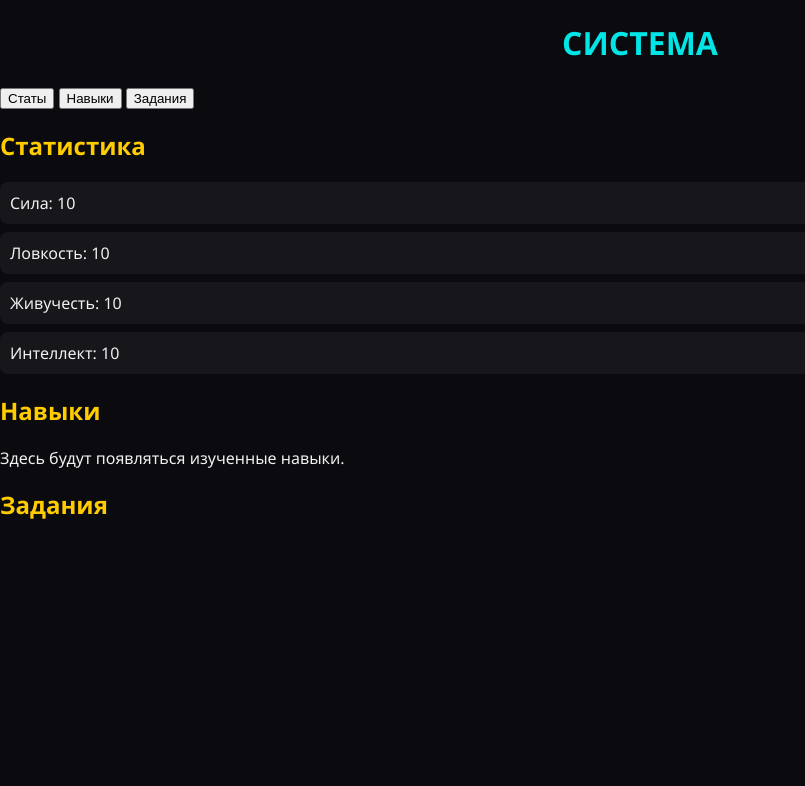
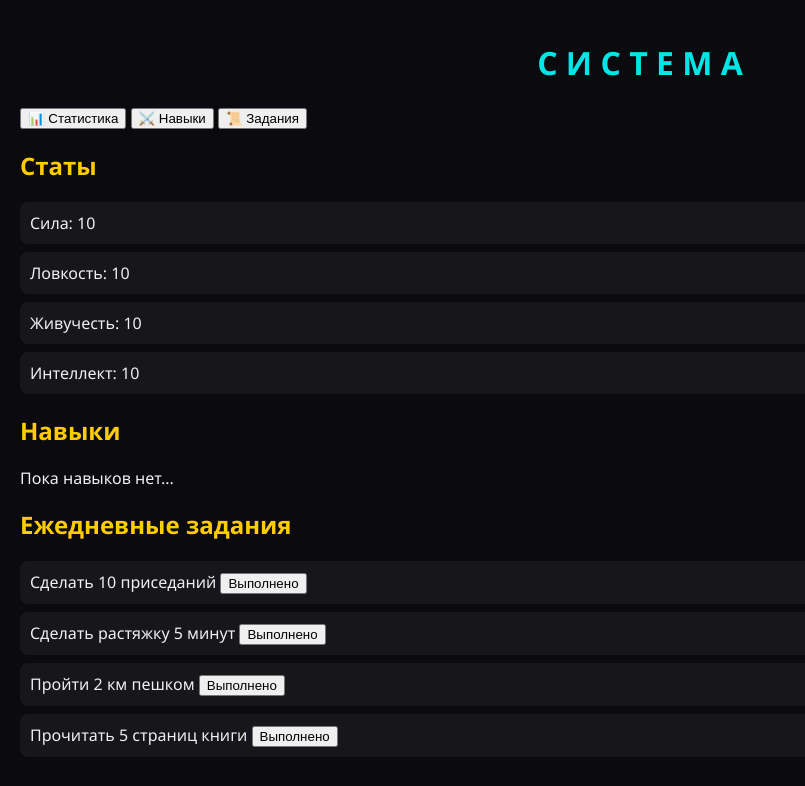
Before and after one commit to lizil4648-png/System-pwa, a plain HTML site: page index.html in a window 1280 px wide. Shown: the whole page, without its empty margins (0-805 px from the left). Drawn offline with Linux system fonts and the light colour scheme.

Commit message:
Update index.html

```diff
--- a/index.html
+++ b/index.html
@@ -2,39 +2,42 @@
 <html lang="ru">
 <head>
   <meta charset="UTF-8">
+  <meta name="viewport" content="width=device-width, initial-scale=1.0">
   <title>Система</title>
   <link rel="stylesheet" href="style.css">
-  <script defer src="app.js"></script>
   <link rel="manifest" href="manifest.json">
 </head>
 <body>
-  <div class="system-window">
-    <h1 class="glow">СИСТЕМА</h1>
+  <div class="container">
+    <h1 class="glow">С И С Т Е М А</h1>
+
     <nav>
-      <button onclick="showTab('stats')">Статы</button>
-      <button onclick="showTab('skills')">Навыки</button>
-      <button onclick="showTab('quests')">Задания</button>
+      <button onclick="showScreen('stats')">📊 Статистика</button>
+      <button onclick="showScreen('skills')">⚔️ Навыки</button>
+      <button onclick="showScreen('quests')">📜 Задания</button>
     </nav>
 
-    <div id="stats" class="tab active">
-      <h2>Статистика</h2>
+    <section id="stats" class="screen active">
+      <h2>Статы</h2>
       <ul>
-        <li>Сила: <span id="str">10</span></li>
-        <li>Ловкость: <span id="agi">10</span></li>
-        <li>Живучесть: <span id="vit">10</span></li>
-        <li>Интеллект: <span id="int">10</span></li>
+        <li>Сила: <span id="strength">10</span></li>
+        <li>Ловкость: <span id="agility">10</span></li>
+        <li>Живучесть: <span id="endurance">10</span></li>
+        <li>Интеллект: <span id="intelligence">10</span></li>
       </ul>
-    </div>
+    </section>
 
-    <div id="skills" class="tab">
+    <section id="skills" class="screen">
       <h2>Навыки</h2>
-      <p>Здесь будут появляться изученные навыки.</p>
-    </div>
+      <p>Пока навыков нет...</p>
+    </section>
 
-    <div id="quests" class="tab">
-      <h2>Задания</h2>
-      <div id="questList"></div>
-    </div>
+    <section id="quests" class="screen">
+      <h2>Ежедневные задания</h2>
+      <ul id="quest-list"></ul>
+    </section>
   </div>
+
+  <script src="app.js"></script>
 </body>
 </html>
```
